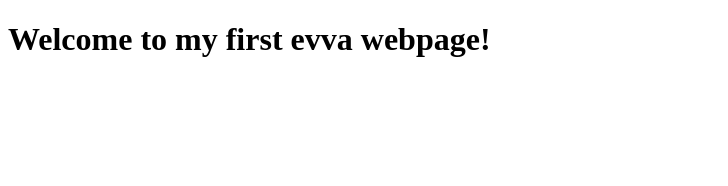
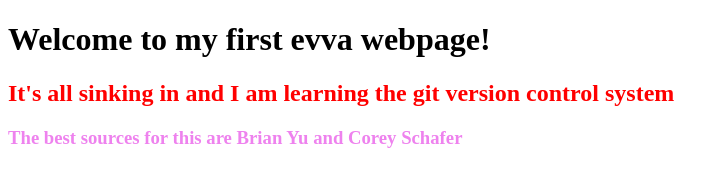
Before and after one commit to craftygabby/webpage.html, a plain HTML site: page index.html in a window 1280 px wide. Shown: the whole page, without its empty margins (0-728 px from the left). Drawn offline with Linux system fonts and the light colour scheme.

Commit message:
Added h2 and h3 both with some styling

```diff
--- a/index.html
+++ b/index.html
@@ -9,5 +9,7 @@
 </head>
 <body>
     <h1>Welcome to my first evva webpage!</h1>
+    <h2 style="color:red;">It's all sinking in and I am learning the git version control system</h2>
+    <h3 style="color:violet;">The best sources for this are Brian Yu and Corey Schafer</h3>
 </body>
 </html>
```
